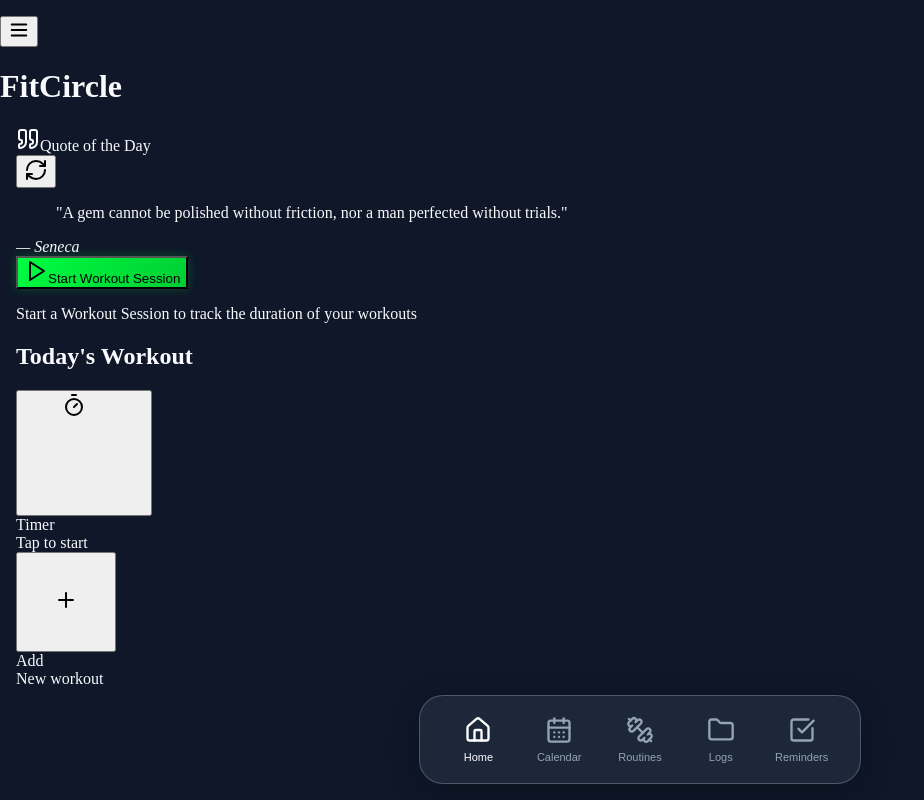
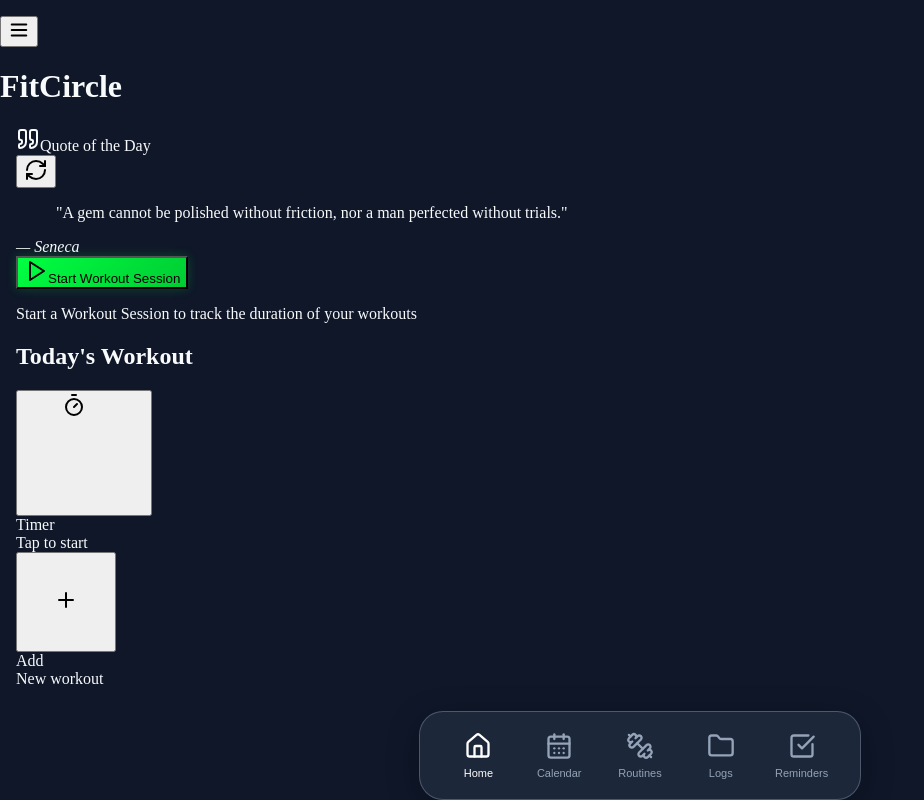
Before and after one commit to fullstackraven/FitCircle, a React (Vite) app in the folder client/: page / in a window 1280 px wide. Shown: the whole page, without its empty margins (0-924 px from the left). Built offline with nearby package versions, Linux system fonts and the light colour scheme.

Commit message:
Seat navigation dock at opaque bottom footer boundary (#4)
Co-authored-by: Corbin Sells <qs9pb6fzqy@privaterelay.appleid.com>

```diff
--- a/client/src/components/BottomNavigation.tsx
+++ b/client/src/components/BottomNavigation.tsx
@@ -57,7 +57,7 @@ export default function BottomNavigation() {
         display: 'flex',
         justifyContent: 'center',
         width: '100%',
-        padding: '0 16px 16px 16px',
+        padding: '0 16px',
         boxSizing: 'border-box'
       }}
     >
--- a/client/src/index.css
+++ b/client/src/index.css
@@ -96,26 +96,30 @@
     -webkit-overflow-scrolling: touch;
     overscroll-behavior: contain;
     padding: 0;
-    scroll-padding-block: 16px calc(max(var(--dock-height), var(--safe-bottom)) + 16px);
+    scroll-padding-block: 16px;
   }
 
   .app-dock {
-    position: absolute;
-    bottom: 0;
-    left: var(--safe-left);
-    right: var(--safe-right);
+    /* Let the footer reserve its own height. The rounded dock sits at its
+       top, and the opaque surface hides the old strip of clipped tiles. */
+    position: relative;
+    flex: none;
     z-index: 1000;
+    background-color: hsl(222, 47%, 11%);
     padding-bottom: var(--safe-bottom);
   }
   .app-dock:empty, .keyboard-open .app-dock { display: none; }
 
-  /* Keep all gutters, including measured end clearance, inside the scroller.
-     The scroll surface itself must paint through to the shell bottom. */
+  /* Page gutters stay inside the unpadded scroller; the footer reserves its
+     actual height separately, so no dock-height spacer is needed here. */
   .app-page {
     padding: 16px;
-    padding-bottom: calc(max(var(--dock-height), var(--safe-bottom)) + 16px);
     min-height: 100%;
   }
+
+  /* Subpages without navigation still need their own home-indicator gutter. */
+  .app-shell:has(.app-dock:empty) .app-page,
+  .keyboard-open .app-page { padding-bottom: max(16px, var(--safe-bottom)); }
 
   /* A sibling of the scroll surface: no scrolled/composited tile can paint
      into the header or the status-bar background, even during rubber banding. */
```
Also changed, not shown: 2 other files (tests, documents, lock files or other folders).
